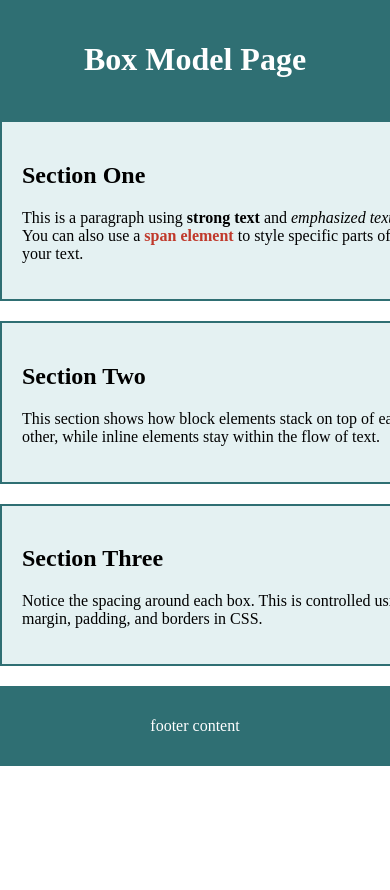
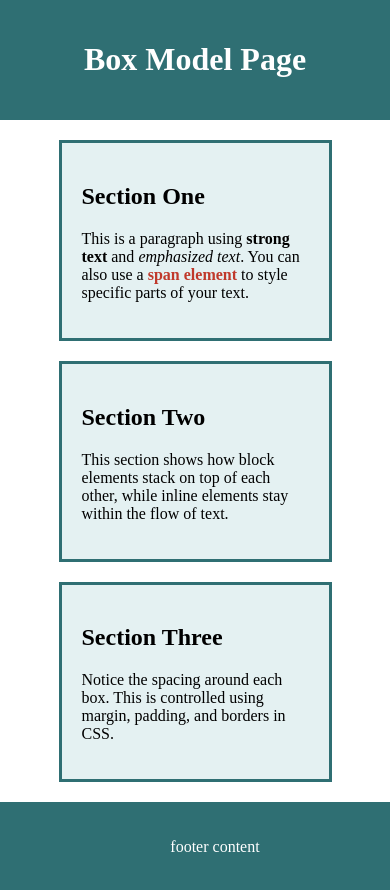
Before and after one commit to BonnieCammack/1web, a plain HTML site: page index.html in a window 390 px wide. Shown: the top 890 px of the page. Before the commit the page ends 844 px from the top, so only its background shows below. Drawn offline with Linux system fonts and the light colour scheme.

Commit message:
fixed errors

```diff
--- a/flexStyle.css
+++ b/CSS-Styles/flexStyle.css
@@ -19,7 +19,7 @@ nav {
     -webkit-flex: 1;
     -ms-flex: 1;
     flex: 1;
-    background: #68599E;
+    background-color: #68599E;
     padding: 20px;
 }
 
@@ -28,6 +28,14 @@ nav ul {
     padding: 0;
 }
 
+nav a {
+    text-decoration: underline;
+    color: white;
+}
+
+nav a:hover {
+    color: rgb(243 255 82);
+}
 
 article {
     -webkit-flex: 4;
@@ -54,3 +62,10 @@ footer {
     text-align: center;
     color: white;
 }
+
+@media screen and (max-width: 600px) {
+    section {
+        -webkit-flex-direction: column;
+        flex-direction: column;
+    }
+}
--- a/style.css
+++ b/CSS-Styles/style.css
@@ -7,19 +7,22 @@ header{
     color: white;
     text-align: center;
     padding: 20px;
+    margin-bottom: 20px;
+
 }
 
 .container{
-    width: 80%;
-    margin: 30px auto;
+    width: 70%;
+    margin: 0 auto;
 }
 
 .box{
     background-color: #e4f1f2;
     width: 100%;
+    box-sizing: border-box;
+    margin-bottom: 20px;
+    border: 3px solid #2f6f73;
     padding: 20px;
-    border: 2px solid #2f6f73;
-    margin-bottom: 20px;
 }
 
 .highlight{
@@ -27,9 +30,11 @@ header{
     font-weight: bold;
 }
 
-footer{
+footer {
+    width: 100%;
     background-color: #2f6f73;
     color: white;
     text-align: center;
-    padding: 15px;
+    padding: 20px;
+    margin: 0;
 }
--- a/index.html
+++ b/index.html
@@ -8,9 +8,9 @@
 
 <meta name="viewport" content="width=device-width, initial-scale=1.0">
 
-<title>Your Page Title</title>
+<title>Box Model</title>
 
-<link rel="stylesheet" href="style.css">
+<link rel="stylesheet" href="CSS-Styles/style.css">
 
 </head>
 
@@ -18,6 +18,10 @@
 <header>
 <h1>Box Model Page</h1>
 </header>
+
+<div class="container">
+
+
 
 <main>
     <section>
@@ -47,11 +51,17 @@
                     </p>
                 </div>
     </section>
+
 </main>
+
+</div>
+
 <footer>
     <p>footer content</p>
 </footer>
 
+
+
 </body>
 
 </html>
```
Also changed, not shown: CSS-Styles/floatStyle.css (renamed from floatStyle.css, +8 -1 lines), flex.html (+2 -2 lines), float.html (+5 -5 lines), DuboisTryIt3.txt (added).
